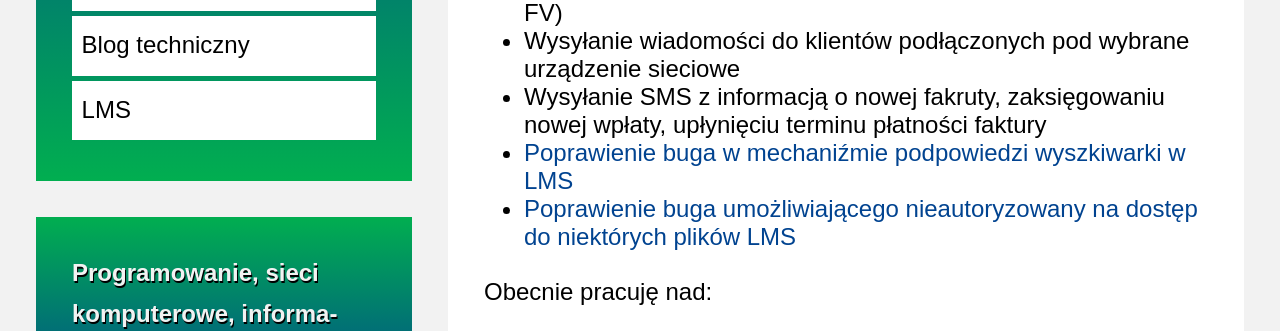
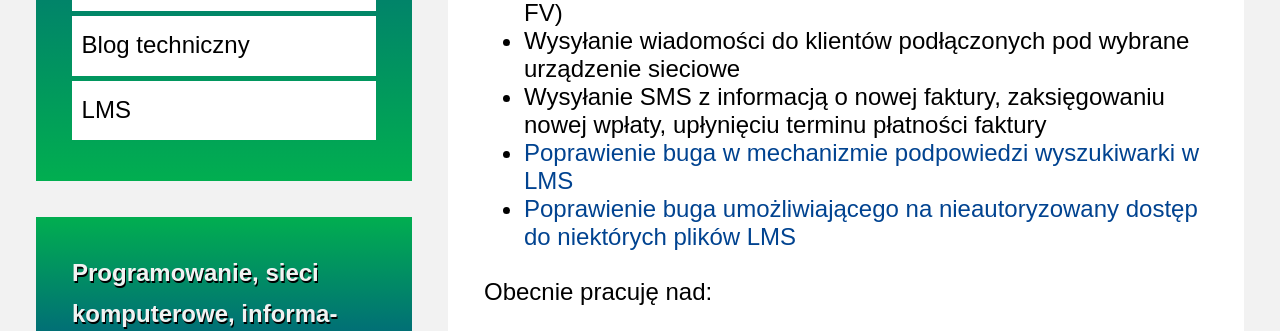
Before and after one commit to maciejlew/maciejlew.github.io, a Jekyll site: the page built from _posts/2015-07-20-usprawnienia-dla-lms-3.md, in a window 1280 px wide. Shown: the part 505-836 px from the top of the page. Built offline with Jekyll 4.4.1, drawn with Linux system fonts in a browser that asks for light colours; comment, search, counter and statistics services are not loaded.

Commit message:
Fixes 'Usprawnienia dla LMS #3'

```diff
--- a/_posts/2015-07-20-usprawnienia-dla-lms-3.md
+++ b/_posts/2015-07-20-usprawnienia-dla-lms-3.md
@@ -13,9 +13,9 @@ W ciągu ostatniego miesiąca udało mi się zakończyć takie zlecenia dotyczą
  * Dodatkowe uprawnienia/obostrzenia dla użytkowników, zabezpieczające LMS przed wyciekiem danych klientów
  * Modyfikacje domyślnego szablonu faktury (usunięcie PIN, PESEL, rozdzielenie wartości do zapłaty od wartości bieżącej FV)
  * Wysyłanie wiadomości do klientów podłączonych pod wybrane urządzenie sieciowe
- * Wysyłanie SMS z informacją o nowej fakruty, zaksięgowaniu nowej wpłaty, upłynięciu terminu płatności faktury
- * [Poprawienie buga w mechaniźmie podpowiedzi wyszkiwarki w LMS](https://github.com/lmsgit/lms/pull/379)
- * [Poprawienie buga umożliwiającego nieautoryzowany na dostęp do niektórych plików LMS](https://github.com/lmsgit/lms/pull/381)
+ * Wysyłanie SMS z informacją o nowej faktury, zaksięgowaniu nowej wpłaty, upłynięciu terminu płatności faktury
+ * [Poprawienie buga w mechanizmie podpowiedzi wyszukiwarki w LMS](https://github.com/lmsgit/lms/pull/379)
+ * [Poprawienie buga umożliwiającego na nieautoryzowany dostęp do niektórych plików LMS](https://github.com/lmsgit/lms/pull/381)
 
 Obecnie pracuję nad:
 
```
